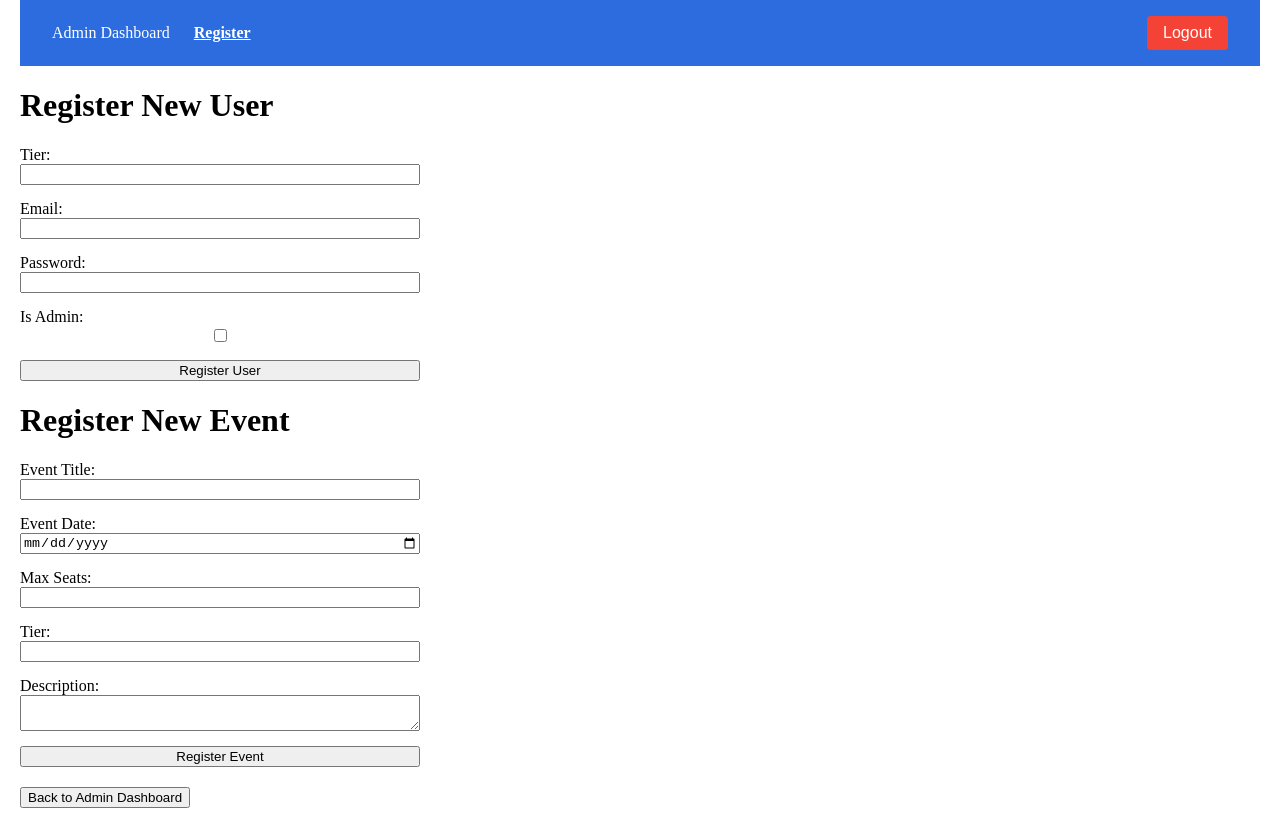
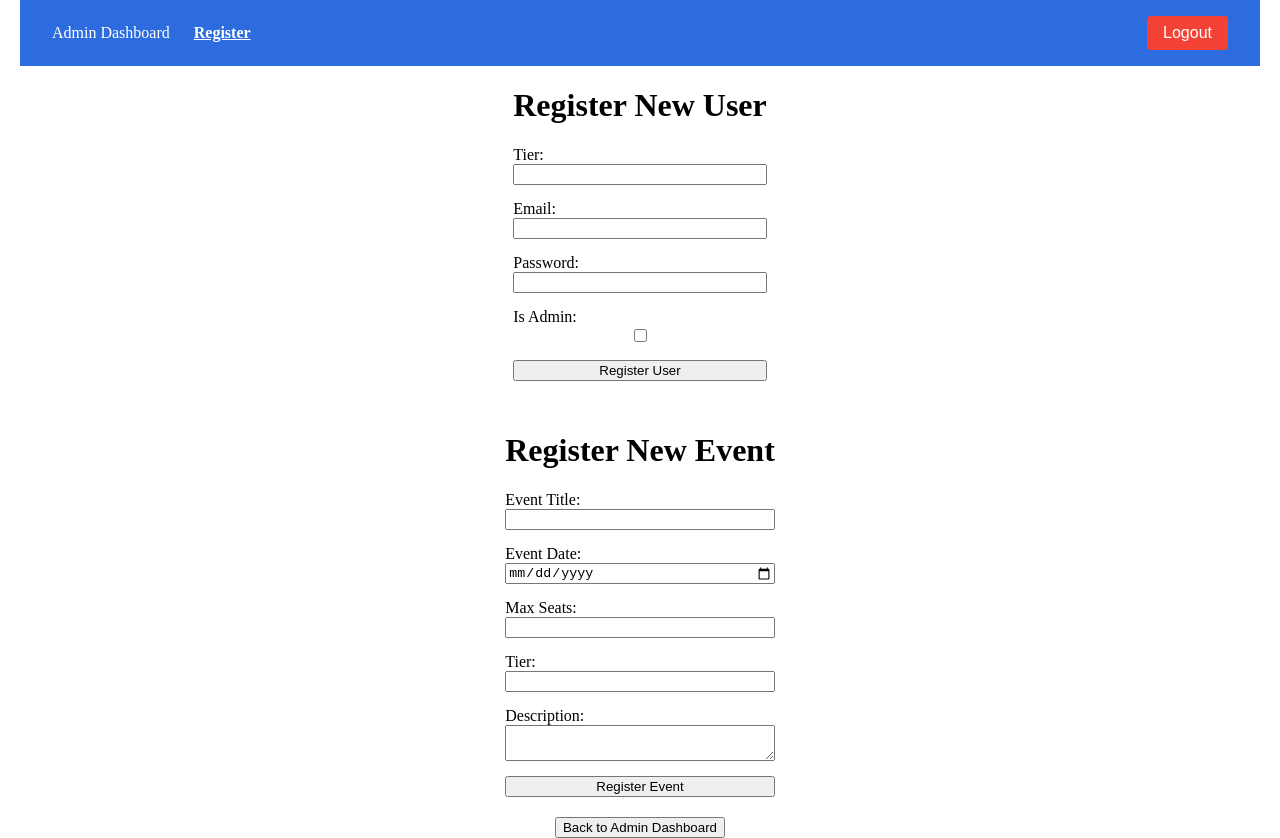
Before and after one commit to copypasting-warrior/clubms, a React (Create React App) app: page /register in a window 1280 px wide. Before the commit the page ends 808 px from the top, so only its background shows below. Built offline with nearby package versions, Linux system fonts and the light colour scheme.

Commit message:
Update RegisterPage.js

```diff
--- a/src/components/RegisterPage.js
+++ b/src/components/RegisterPage.js
@@ -70,10 +70,12 @@ function RegisterPage() {
     };
 
     return (
-        <div style={{paddingLeft: '20px',paddingRight: '20px' }}>
+        <div style={{ paddingLeft: '20px',paddingRight:'20px', textAlign: 'center' }}>
             <AdminNavBar />
+            <div style={{ display: 'flex', flexDirection: 'column', alignItems: 'center', gap: '30px' }}>
+                <div>
                     <h1>Register New User</h1>
-            <form onSubmit={handleUserSubmit} style={{ display: 'flex', flexDirection: 'column', gap: '15px', maxWidth: '400px' }}>
+                    <form onSubmit={handleUserSubmit} style={{ display: 'flex', flexDirection: 'column', textAlign: 'left', gap: '15px', maxWidth: '400px' }}>
                         <div style={{ display: 'flex', flexDirection: 'column' }}>
                             <label>Tier:</label>
                             <input
@@ -115,9 +117,11 @@ function RegisterPage() {
                         </div>
                         <button type="submit">Register User</button>
                     </form>
+                </div>
 
+                <div>
                     <h1>Register New Event</h1>
-            <form onSubmit={handleEventSubmit} style={{ display: 'flex', flexDirection: 'column', gap: '15px', maxWidth: '400px' }}>
+                    <form onSubmit={handleEventSubmit} style={{ display: 'flex', flexDirection: 'column', textAlign: 'left', gap: '15px', maxWidth: '400px' }}>
                         <div style={{ display: 'flex', flexDirection: 'column' }}>
                             <label>Event Title:</label>
                             <input
@@ -169,6 +173,8 @@ function RegisterPage() {
                         </div>
                         <button type="submit">Register Event</button>
                     </form>
+                </div>
+            </div>
             <button onClick={() => navigate('/admin')} style={{ marginTop: '20px' }}>Back to Admin Dashboard</button>
         </div>
     );
```
Lines whose indentation alone changed are shown as unchanged.
